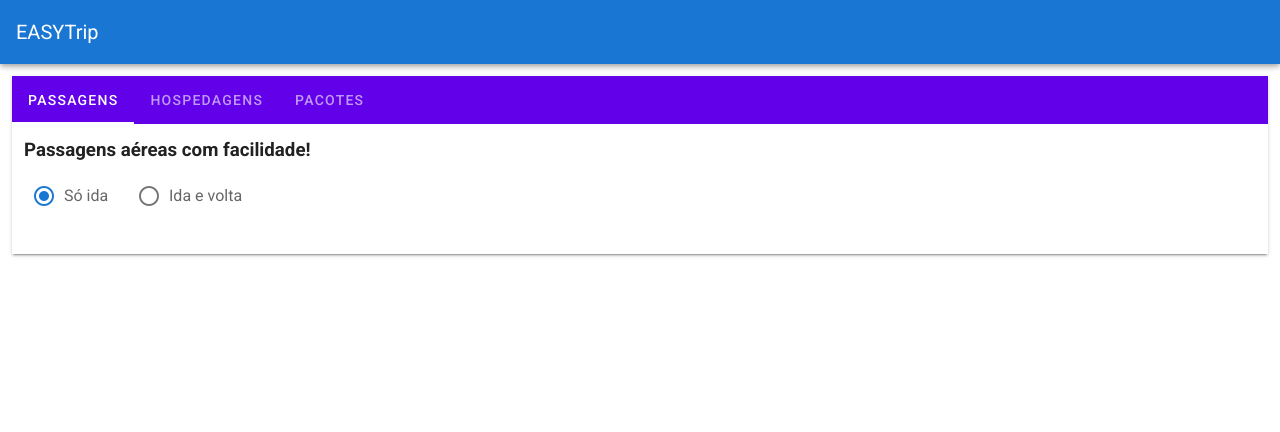
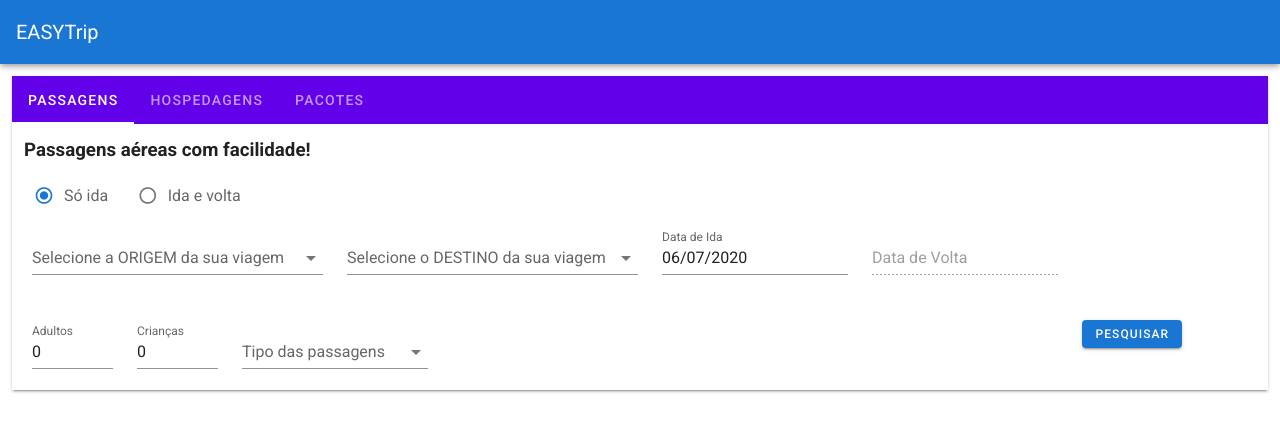
Before and after one commit to heitorfigueira/easy-trip, a Vue app in the folder easy-trip/: page / in a window 1280 px wide. Shown: the top 432 px of the page. Built offline with nearby package versions, Linux system fonts and the light colour scheme; what vue-resource would draw is missing.

Commit message:
hospedagem e passagens

```diff
--- a/easy-trip/package.json
+++ b/easy-trip/package.json
@@ -9,6 +9,7 @@
   },
   "dependencies": {
     "core-js": "^3.6.5",
+    "moment": "^2.27.0",
     "vue": "^2.6.11",
     "vue-resource": "^1.5.1",
     "vue-router": "^3.3.4",
--- a/easy-trip/src/components/pages/Buscador.vue
+++ b/easy-trip/src/components/pages/Buscador.vue
@@ -2,9 +2,7 @@
   <div>
     <v-tabs v-model="tab" dark
       background-color="deep-purple accent-4"
-      class="elevation-2"
-      :prev-icon="prevIcon ? 'mdi-arrow-left-bold-box-outline' : undefined"
-      :next-icon="nextIcon ? 'mdi-arrow-right-bold-box-outline' : undefined">
+      class="elevation-2">
       <v-tab v-for="i in tabs" :key="'tab' + i.name" :href="`#tab-${i.name}`" >
         {{ i.name }}
       </v-tab>
@@ -14,6 +12,7 @@
       </v-tab-item>
 
       <v-tab-item key="Hospedagens" value="tab-Hospedagens">
+        <Hospedagens></Hospedagens>
       </v-tab-item>
 
       <v-tab-item key="Pacotes" value="tab-Pacotes">
@@ -24,10 +23,11 @@
 
 <script>
 import Passagens from './components/Passagens'
+import Hospedagens from './components/Hospedagens'
 
 export default {
     name: 'Buscador',
-    components: { Passagens },
+    components: { Passagens, Hospedagens },
     data () {
       return {
         tabs: [
@@ -47,7 +47,8 @@ export default {
         radioGroup: 1,
         passagens: [],
         hospedagens: [],
-        pacotes: []
+        pacotes: [],
+        tab: ''
       }
     },
     computed: {},
--- /dev/null
+++ b/easy-trip/src/components/pages/components/Hospedagens.vue
@@ -0,0 +1,111 @@
+<template>
+  <div>
+    <v-content class="pl-3 pt-3">
+      <h3>Serviços de hotelaria de qualidade!</h3>
+      <v-row  class="pl-2">
+        <v-col cols="2">
+          <v-combobox v-model="cidade" :items="cidades"
+            label="Selecione a cidade">
+          </v-combobox>
+        </v-col>
+        <v-col cols="2">
+          <v-menu v-model="menuEntrada" ref="menuEntrada" offset-y
+            :close-on-content-click="false"
+            transition="scale-transition"
+            max-width="290px"
+            min-width="290px">
+            <template v-slot:activator="{ on, attrs }">
+              <v-text-field v-model="dataEntradaFormatted"
+                label="Data de entrada"
+                v-bind="attrs"
+                @blur="dataEntrada = parseDate(dataEntradaFormatted)"
+                v-on="on">
+              </v-text-field>
+            </template>
+            <v-date-picker v-model="dataEntrada" no-title @input="menuEntrada = false"></v-date-picker>
+          </v-menu>
+        </v-col>
+        <v-col cols="2">
+          <v-menu v-model="menuSaida" ref="menuSaida" offset-y
+            :close-on-content-click="false"
+            transition="scale-transition"
+            max-width="290px"
+            min-width="290px">
+            <template v-slot:activator="{ on, attrs }">
+              <v-text-field v-model="dataSaidaFormatted"
+                label="Data de saída"
+                v-bind="attrs"
+                @blur="dataSaida = parseDate(dataSaidaFormatted)"
+                v-on="on">
+              </v-text-field>
+            </template>
+            <v-date-picker v-model="dataSaida" no-title @input="menuSaida = false"></v-date-picker>
+          </v-menu>
+        </v-col>
+        <v-col cols="1">
+          <v-text-field
+            v-model.number="quartos"
+            label="Quartos"
+            type="number">
+          </v-text-field>
+        </v-col>
+        <!-- <v-col cols="1">
+          <v-text-field
+            v-model.number="menores"
+            label="Menores"
+            type="number">
+          </v-text-field>
+        </v-col> -->
+        <v-col cols="2" offset="3" class="pt-6 pl-12">
+          <v-btn  color="primary" @click="pesquisar">Pesquisar</v-btn>
+        </v-col>
+      </v-row>
+    </v-content>
+  </div>
+</template>
+
+<script>
+export default {
+    name: 'Passagens',
+    components: {},
+    data: vm => ({
+      hospedagens: [],
+      cidades: [ 'São Paulo, SP - Brasil', 'Brasília, DF - Brasil', 'Belo Horizonte, BH - Brasil', 'Guarulhos, SP - Brasil' ],
+      cidade: '',
+      menuEntrada: false,
+      dataEntrada: new Date().toISOString().substr(0, 10),
+      dataEntradaFormatted: vm.formatDate(new Date().toISOString().substr(0, 10)),
+      menuSaida: false,
+      dataSaida: new Date().toISOString().substr(0, 10),
+      dataSaidaFormatted: null,
+      quartos: 0
+    }),
+    computed: {},
+    watch: {
+      dataEntrada () {
+        this.dataEntradaFormatted = this.formatDate(this.dataEntrada)
+      },
+      dataSaida () {
+        this.dataSaidaFormatted = this.formatDate(this.dataSaida)
+      },
+    },
+    methods: {
+      formatDate (date) {
+        if (!date) return null
+
+        const [year, month, day] = date.split('-')
+        return `${day}/${month}/${year}`
+      },
+      parseDate (date) {
+        if (!date) return null
+
+        const [day, month, year] = date.split('/')
+        return `${year}-${month.padStart(2, '0')}-${day.padStart(2, '0')}`
+      },
+      pesquisar () {
+
+      }
+    },
+    mounted () {}
+}
+</script>
--- a/easy-trip/src/components/pages/components/Passagens.vue
+++ b/easy-trip/src/components/pages/components/Passagens.vue
@@ -2,8 +2,8 @@
   <div>
     <v-content class="pl-3 pt-3">
       <h3>Passagens aéreas com facilidade!</h3>
-      <v-radio-group v-model="radioGroup">
-        <v-row justify="start" class="pl-2">
+      <v-radio-group v-model="radioGroup" dense>
+        <v-row justify="start" class="pl-2" dense>
           <v-col cols="1">
             <v-radio key="Ida" label="Só ida" :value="1"></v-radio>
           </v-col>
@@ -11,14 +11,78 @@
             <v-radio key="IdaVolta" label="Ida e volta" :value="2"></v-radio>
           </v-col>
         </v-row>
-        <v-row>
-          <v-col>
-            <v-card>
-
-            </v-card>
-          </v-col>
-        </v-row>
       </v-radio-group>
+      <v-row  class="pl-2">
+        <v-col cols="3">
+          <v-combobox v-model="origem" :items="origens"
+            label="Selecione a ORIGEM da sua viagem">
+          </v-combobox>
+        </v-col>
+        <v-col cols="3">
+          <v-combobox v-model="destino" :items="destinos"
+            label="Selecione o DESTINO da sua viagem">
+          </v-combobox>
+        </v-col>
+        <v-col cols="2">
+          <v-menu v-model="menuIda" ref="menuIda" offset-y
+            :close-on-content-click="false"
+            transition="scale-transition"
+            max-width="290px"
+            min-width="290px">
+            <template v-slot:activator="{ on, attrs }">
+              <v-text-field v-model="dataIdaFormatted"
+                label="Data de Ida"
+                v-bind="attrs"
+                @blur="dataIda = parseDate(dataIdaFormatted)"
+                v-on="on">
+              </v-text-field>
+            </template>
+            <v-date-picker v-model="dataIda" no-title @input="menuIda = false"></v-date-picker>
+          </v-menu>
+        </v-col>
+        <v-col cols="2">
+          <v-menu v-model="menuVolta" ref="menuVolta" offset-y
+            :close-on-content-click="false"
+            transition="scale-transition"
+            max-width="290px"
+            min-width="290px">
+            <template v-slot:activator="{ on, attrs }">
+              <v-text-field v-model="dataVoltaFormatted"
+                label="Data de Volta"
+                :disabled="radioGroup == 1"
+                v-bind="attrs"
+                @blur="dataVolta = parseDate(dataVoltaFormatted)"
+                v-on="on">
+              </v-text-field>
+            </template>
+            <v-date-picker v-model="dataVolta" no-title @input="menuVolta = false"></v-date-picker>
+          </v-menu>
+        </v-col>
+      </v-row>
+      <v-row  class="pl-2">
+        <v-col cols="1">
+          <v-text-field
+            v-model.number="adultos"
+            label="Adultos"
+            type="number">
+          </v-text-field>
+        </v-col>
+        <v-col cols="1">
+          <v-text-field
+            v-model.number="criancas"
+            label="Crianças"
+            type="number">
+          </v-text-field>
+        </v-col>
+        <v-col cols="2">
+          <v-combobox v-model="tipoPassagem" :items="tiposPassagem"
+            label="Tipo das passagens">
+          </v-combobox>
+        </v-col>
+        <v-col cols="2" offset="6">
+          <v-btn small color="primary" @click="pesquisar">Pesquisar</v-btn>
+        </v-col>
+      </v-row>
     </v-content>
   </div>
 </template>
@@ -27,14 +91,54 @@
 export default {
     name: 'Passagens',
     components: {},
-    data () {
-      return {
-        radioGroup: 1,
-        passagens: []
+    data: vm => ({
+      radioGroup: 1,
+      passagens: [],
+      destinos: [ 'São Paulo, SP - Brasil', 'Brasília, DF - Brasil' ],
+      destino: '',
+      origens: [ 'Belo Horizonte, BH - Brasil', 'Guarulhos, SP - Brasil' ],
+      origem: '',
+      menuIda: false,
+      dataIda: new Date().toISOString().substr(0, 10),
+      dataIdaFormatted: vm.formatDate(new Date().toISOString().substr(0, 10)),
+      menuVolta: false,
+      dataVolta: new Date().toISOString().substr(0, 10),
+      dataVoltaFormatted: null,
+      adultos: 0,
+      criancas: 0,
+      tiposPassagem: [ 'Econômica', 'Executiva' ],
+      tipoPassagem: ''
+    }),
+    computed: {
+      totalAssentos () {
+        return this.adultos + this.criancas
       }
     },
-    computed: {},
-    methods: {},
+    watch: {
+      dataIda () {
+        this.dataIdaFormatted = this.formatDate(this.dataIda)
+      },
+      dataVolta () {
+        this.dataVoltaFormatted = this.formatDate(this.dataVolta)
+      },
+    },
+    methods: {
+      formatDate (date) {
+        if (!date) return null
+
+        const [year, month, day] = date.split('-')
+        return `${day}/${month}/${year}`
+      },
+      parseDate (date) {
+        if (!date) return null
+
+        const [day, month, year] = date.split('/')
+        return `${year}-${month.padStart(2, '0')}-${day.padStart(2, '0')}`
+      },
+      pesquisar () {
+
+      }
+    },
     mounted () {}
 }
 </script>
```
Also changed, not shown: 1 other file (tests, documents, lock files or other folders).
